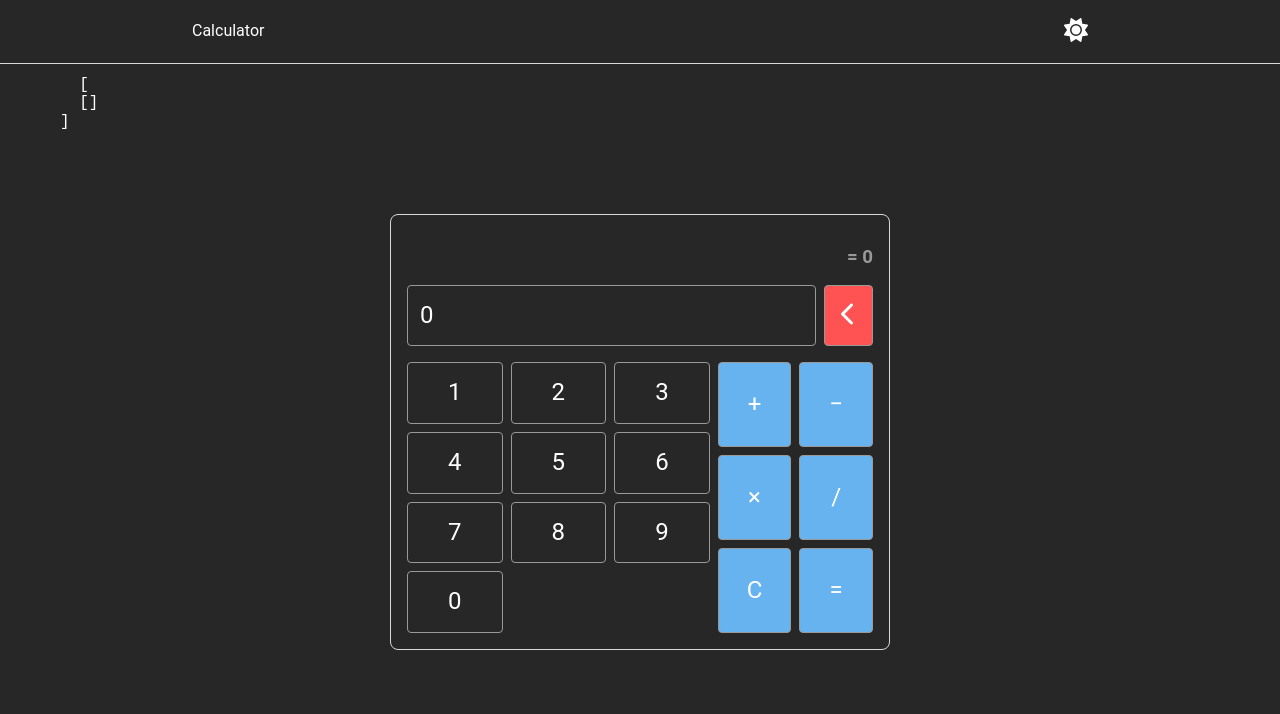
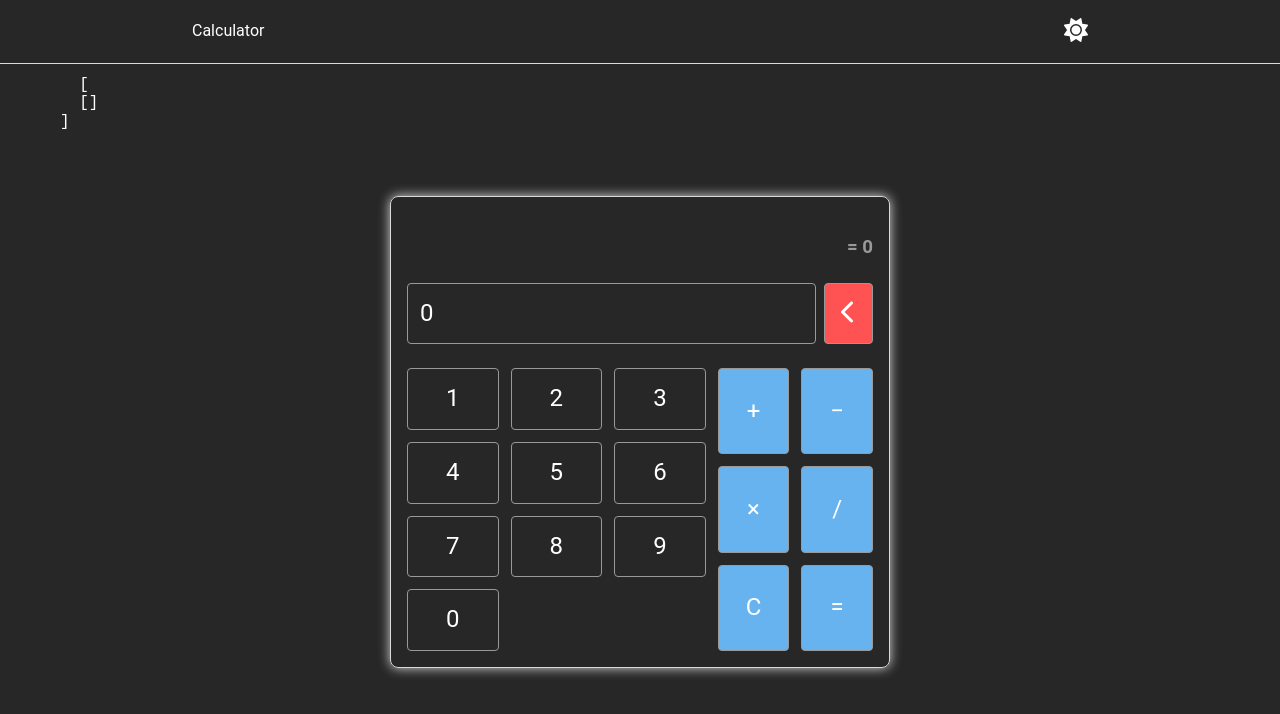
Before and after one commit to konopyanovM/simple-calculator, an Angular app: page /calculator in a window 1280 px wide. Shown: the top 714 px of the page. Built offline with nearby package versions, Linux system fonts and the light colour scheme.

Commit message:
feat: added keyboard host listener

```diff
--- a/src/app/app.component.ts
+++ b/src/app/app.component.ts
@@ -15,10 +15,7 @@ export class AppComponent implements OnInit {
 
   // Private
   private _initThemeService() {
-    // Setting this root component ref to changing theme
     this._themeService.rootRef = this._elementRef.nativeElement;
-
-    // Setting saved theme
     this._themeService.setTheme();
   }
 
--- a/src/app/core/helpers/index.ts
+++ b/src/app/core/helpers/index.ts
@@ -1,2 +1,3 @@
 export * from './getLastItem';
 export * from './isEnum';
+export * from './isNumpadKey';
--- /dev/null
+++ b/src/app/core/helpers/isNumpadKey.ts
@@ -0,0 +1,4 @@
+export const isNumpadKey = (key: number | string): boolean => {
+  const pressedKeyNumber = +key;
+  return !isNaN(pressedKeyNumber) && pressedKeyNumber >= 0 && pressedKeyNumber <= 9;
+}
--- a/src/app/core/styles/components/_button.scss
+++ b/src/app/core/styles/components/_button.scss
@@ -14,11 +14,17 @@ button {
 
   cursor: pointer;
 
+  transition: transform ease 150ms, box-shadow ease 300ms;
+
   &:hover {
+    transform: translateY(-2px);
+    box-shadow: 0 2px var(--color-black);
     filter: brightness(0.9);
   }
 
   &:active {
+    transform: translateY(1px);
+    box-shadow: 0 -1px var(--color-black);
     filter: brightness(0.8);
   }
 
--- a/src/app/features/calculator/calculator.component.html
+++ b/src/app/features/calculator/calculator.component.html
@@ -22,7 +22,8 @@
 </div>
 <div class="keyboard">
   <div class="keyboard__numbers">
-    <button *ngFor="let number of NUMPAD_SYMBOLS" (click)="action$.next(number)">{{ number }}</button>
+    <button *ngFor="let number of NUMPAD_SYMBOLS" (click)="action$.next(number)">{{ number }}
+    </button>
   </div>
   <div class="keyboard__operations">
     <button *ngFor="let operator of OPERATORS" (click)="action$.next(operator)" class="button--info">{{ operator }}
--- a/src/app/features/calculator/calculator.component.scss
+++ b/src/app/features/calculator/calculator.component.scss
@@ -4,10 +4,12 @@
 
   display: flex;
   flex-direction: column;
-  gap: 1rem;
+  gap: 1.5rem;
 
   border: 1px solid var(--color-grey-85);
   border-radius: 8px;
+
+  box-shadow: 0 0 12px var(--color-grey-85);
 
   pre {
     position: absolute;
@@ -18,21 +20,21 @@
   .operation-list {
     display: flex;
     flex-direction: column;
-    gap: 0.25rem;
+    gap: 0.5rem;
 
     &__item {
       display: flex;
-      gap: 0.25rem;
+      gap: 0.5rem;
     }
   }
 
   .operation {
     display: flex;
-    gap: 0.25rem;
+    gap: 0.5rem;
 
     &__item {
       display: flex;
-      gap: 0.25rem;
+      gap: 0.5rem;
     }
   }
 
@@ -65,20 +67,20 @@
 
   .keyboard {
     display: flex;
-    gap: 0.5rem;
+    gap: 0.75rem;
 
     &__numbers {
       flex-grow: 3;
       display: grid;
       grid-template-columns: repeat(3, 1fr);
-      gap: 0.5rem;
+      gap: 0.75rem;
     }
 
     &__operations {
       flex-grow: 1;
       display: grid;
       grid-template-columns: repeat(2, 1fr);
-      gap: 0.5rem;
+      gap: 0.75rem;
     }
   }
 }
--- a/src/app/features/calculator/calculator.component.ts
+++ b/src/app/features/calculator/calculator.component.ts
@@ -1,8 +1,9 @@
-import {Component, DestroyRef, inject, OnInit} from '@angular/core';
+import {Component, DestroyRef, HostListener, inject, OnInit} from '@angular/core';
 import {NumpadEnum, OperatorEnum} from "./types";
 import {takeUntilDestroyed} from "@angular/core/rxjs-interop";
 import {CalculatorService} from "./calculator.service";
 import {faChevronLeft} from "@fortawesome/free-solid-svg-icons";
+import {isNumpadKey} from "../../core/helpers";
 
 @Component({
   selector: 'app-calculator',
@@ -35,14 +36,28 @@ export class CalculatorComponent implements OnInit {
     OperatorEnum.Clear,
     OperatorEnum.Equal,
   ]
+
   //
+
+  @HostListener('window:keydown', ['$event'])
+  onKeyDown($event: KeyboardEvent) {
+    const pressedKey = +$event.key;
+    if (isNumpadKey(pressedKey)) this.action$.next(pressedKey);
+    if ($event.key === 'Backspace') this.action$.next(OperatorEnum.Wipe);
+    if ($event.key === OperatorEnum.Addition) this.action$.next(OperatorEnum.Addition);
+    if ($event.key === '-') this.action$.next(OperatorEnum.Subtraction);
+    if ($event.key === '*') this.action$.next(OperatorEnum.Multiplication);
+    if ($event.key === OperatorEnum.Division) this.action$.next(OperatorEnum.Division);
+    if ($event.key === OperatorEnum.Equal) this.action$.next(OperatorEnum.Equal);
+    if ($event.key === 'c') this.action$.next(OperatorEnum.Clear);
+  }
 
   protected readonly currentValue$ = this._calculatorService.currentValue$;
   protected readonly equations$ = this._calculatorService.equations$;
   protected readonly total$ = this._calculatorService.total$;
   protected readonly action$ = this._calculatorService.action$;
 
-  //
+  // Lifecycle hooks
 
   ngOnInit() {
     this._calculatorService._initCalculator()
```
